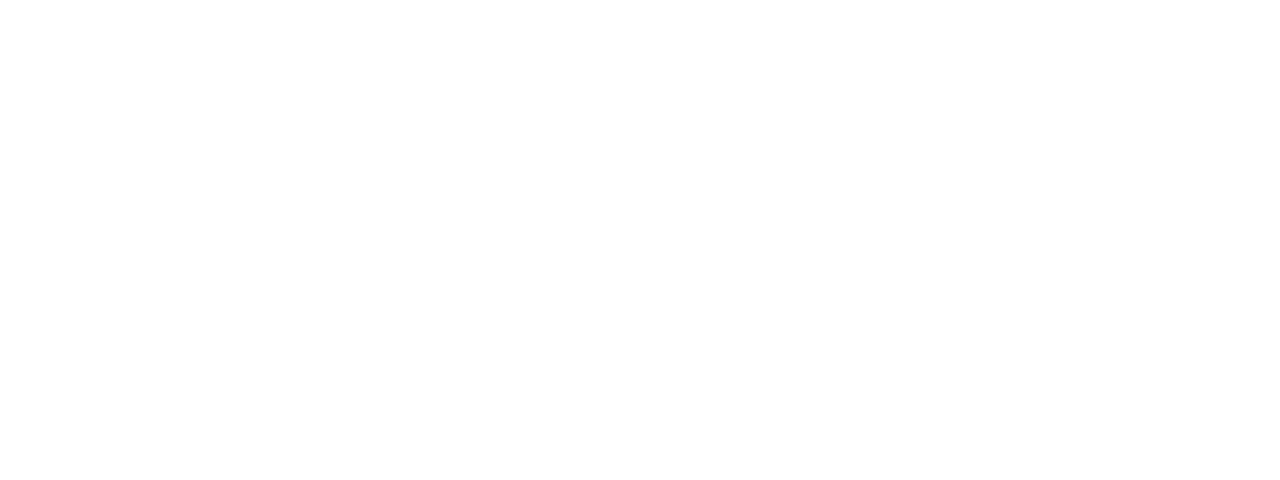
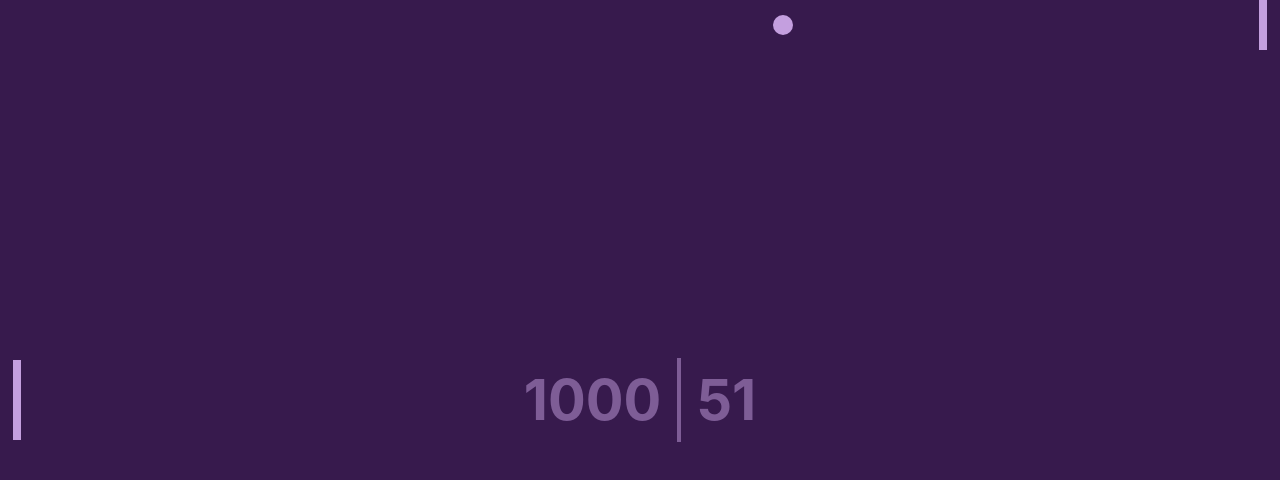
Before and after one commit to ostef/42-ft_transcendance, a Vue app in the folder frontend/: page /#/game in a window 1280 px wide. Before the commit this address had no page. Shown: the top 480 px of the page. Built offline with nearby package versions, Linux system fonts and the light colour scheme.

Commit message:
game v0.0 full frontend composition api

```diff
--- a/frontend/src/App.vue
+++ b/frontend/src/App.vue
@@ -24,4 +24,5 @@ function logout (): void
 </script>
 
 <style scoped>
+
 </style>
--- a/frontend/src/plugins/router.ts
+++ b/frontend/src/plugins/router.ts
@@ -2,12 +2,14 @@ import * as VueRouter from 'vue-router';
 
 import AxiosTest from '../views/AxiosTest.vue';
 import Login from '../views/Login.vue';
+import HomePage from '../views/HomePage.vue';
+import GamePage from '../views/GamePage.vue';
 
 const routes: VueRouter.RouteRecordRaw[] = [
 	{
 		path: '/',
 		redirect: {
-			name: 'axiostest'
+			name: 'homepage'
 		}
 	},
 	{
@@ -20,6 +22,16 @@ const routes: VueRouter.RouteRecordRaw[] = [
 		name: 'axiostest',
 		component: AxiosTest
 	},
+	{
+		path: '/homepage',
+		name: 'homepage',
+		component: HomePage
+	},
+	{
+		path: '/game',
+		name: 'gamepage',
+		component: GamePage
+	},
 ];
 
 const router: VueRouter.Router = VueRouter.createRouter ({
--- /dev/null
+++ b/frontend/src/script/game/Ball.ts
@@ -0,0 +1,76 @@
+const INITIAL_VELOCITY = 0.025
+const VELOCITY_INCREASE = 0.00001
+
+export default class Ball {
+
+	ballElem: HTMLElement
+	direction: { x: number; y: number }
+	velocity: number;
+
+
+	constructor(ballElem: any) {
+		this.ballElem = ballElem
+		this.direction = {x: 0, y: 0}
+		this.velocity = INITIAL_VELOCITY
+		this.reset()
+	}
+
+	get x() {
+		return parseFloat(getComputedStyle(this.ballElem).getPropertyValue("--x"))
+	}
+
+	set x(value) {
+		this.ballElem.style.setProperty("--x", value.toString())
+	}
+
+	get y() {
+		return parseFloat(getComputedStyle(this.ballElem).getPropertyValue("--y"))
+	}
+
+	set y(value) {
+		this.ballElem.style.setProperty("--y", value.toString())
+	}
+
+	rect() {
+		return (this.ballElem.getBoundingClientRect())
+	}
+
+	reset() {
+		this.x = 50
+		this.y = 50
+		this.direction = {x: 0, y: 0}
+		while (Math.abs(this.direction.x) <= .2 || Math.abs(this.direction.x) >= .9)
+		{
+			const heading = randomNumberBewteen(0, 2 * Math.PI)
+			this.direction = {x: Math.cos(heading), y: Math.sin(heading)}
+		}
+		this.velocity = INITIAL_VELOCITY
+	}
+
+	update(delta : any, paddleRects : any) {
+		this.x += this.direction.x * this.velocity * delta
+		this.y += this.direction.y * this.velocity * delta
+		this.velocity += VELOCITY_INCREASE * delta
+		const rect = this.rect()
+
+		if (rect.bottom >= window.innerHeight || rect.top <= 0) {
+			this.direction.y *= -1
+		}
+
+		if (paddleRects.some((r: any) => isCollision(r, rect)))
+		{
+			this.direction.x *= -1
+		}
+
+	}
+}
+
+
+function randomNumberBewteen(min: number, max: number) {
+	return (Math.random() * (max - min) + min)
+}
+
+function isCollision(rect1: { left: number; right: number; top: number; bottom: number; }, rect2: DOMRect) {
+	return rect1.left <= rect2.right && rect1.right >= rect2.left
+	&& rect1.top <= rect2.bottom && rect1.bottom >= rect2.top
+}
--- /dev/null
+++ b/frontend/src/script/game/Paddle.ts
@@ -0,0 +1,31 @@
+const SPEED = 0.02
+
+export default class Paddle {
+	paddleElem: HTMLElement
+
+	constructor(paddleElem : any) {
+		this.paddleElem = paddleElem
+		this.reset()
+	}
+
+	get position() {
+		return parseFloat(getComputedStyle(this.paddleElem).getPropertyValue("--position"))
+	}
+
+	set position(value) {
+		this.paddleElem.style.setProperty("--position", value.toString())
+	}
+
+	reset() {
+		this.position = 50
+
+	}
+
+	rect() {
+		return this.paddleElem.getBoundingClientRect()
+	}
+
+	update(delta : number, ballHeight : number) {
+		this.position += SPEED * delta * (ballHeight - this.position)
+	}
+}
--- /dev/null
+++ b/frontend/src/script/game/style.css
@@ -0,0 +1,73 @@
+
+*, *::after, *::before {
+	box-sizing: border-box;
+}
+
+:root {
+	--hue: 200;
+	--saturation: 50%;
+	--foreground-color: hsl(var(--hue), var(--saturation), 75%);
+	--background-color: hsl(var(--hue), var(--saturation), 20%);
+}
+
+body {
+	margin: 0;
+	background-color: var(--background-color);
+}
+
+.paddle {
+	--position : 50;
+
+
+	position: absolute;
+	background-color: var(--foreground-color);
+	top: calc(var(--position) * 1vh);
+	transform: translateY(-50%);
+	width: 1vh;
+	height: 10vh;
+}
+
+.paddle.left {
+	left: 1vw;
+}
+
+.paddle.right {
+	right: 1vw;
+}
+
+.ball {
+
+	--x: 50;
+	--y: 50;
+
+
+	position: absolute;
+	background-color: var(--foreground-color);
+	left: calc(var(--x) * 1vw);
+	top: calc(var(--y) * 1vh);
+	border-radius: 50%;
+	transform: translate(-50%);
+	width: 2.5vh;
+	height: 2.5vh;
+}
+
+.score {
+	display: flex;
+	justify-content: center;
+	font-weight: bold;
+	font-size: 7vh;
+	color: var(--foreground-color);
+}
+
+.score > * {
+	flex-grow: 1;
+	flex-basis: 0;
+	padding: 0 2vh;
+	margin: 1vh 0;
+	opacity: .5;
+}
+
+.score > :first-child {
+	text-align: right;
+	border-right: .5vh solid var(--foreground-color);
+}
--- /dev/null
+++ b/frontend/src/views/GamePage.vue
@@ -0,0 +1,169 @@
+<template>
+
+	<div>
+		<div class="score">
+			<div id="player-score">1000</div>
+			<div id="computer-score">50</div>
+		</div>
+		<div class="ball" id="ball"></div>
+		<div class="paddle left" id="player-paddle"></div>
+		<div class="paddle right" id="computer-paddle"></div>
+	</div>
+</template>
+
+<style>
+
+*, *::after, *::before {
+	box-sizing: border-box;
+}
+
+:root {
+	--hue: 200;
+	--saturation: 50%;
+	--foreground-color: hsl(var(--hue), var(--saturation), 75%);
+	--background-color: hsl(var(--hue), var(--saturation), 20%);
+}
+
+body {
+	margin: 0;
+	background-color: var(--background-color);
+}
+
+.paddle {
+	--position : 50;
+
+
+	position: absolute;
+	background-color: var(--foreground-color);
+	top: calc(var(--position) * 1vh);
+	transform: translateY(-50%);
+	width: 1vh;
+	height: 10vh;
+}
+
+.paddle.left {
+	left: 1vw;
+}
+
+.paddle.right {
+	right: 1vw;
+}
+
+.ball {
+
+	--x: 50;
+	--y: 50;
+
+
+	position: absolute;
+	background-color: var(--foreground-color);
+	left: calc(var(--x) * 1vw);
+	top: calc(var(--y) * 1vh);
+	border-radius: 50%;
+	transform: translate(-50%);
+	width: 2.5vh;
+	height: 2.5vh;
+}
+
+.score {
+	display: flex;
+	justify-content: center;
+	font-weight: bold;
+	font-size: 7vh;
+	color: var(--foreground-color);
+}
+
+.score > * {
+	flex-grow: 1;
+	flex-basis: 0;
+	padding: 0 2vh;
+	margin: 1vh 0;
+	opacity: .5;
+}
+
+.score > :first-child {
+	text-align: right;
+	border-right: .5vh solid var(--foreground-color);
+}
+
+</style>
+
+<script  setup>
+
+
+import { onMounted } from "vue"
+import Ball from "../script/game/Ball.ts"
+import Paddle from "../script/game/Paddle.ts"
+
+let lastTime
+
+let ball = null
+let playerPaddle = null
+let computerPaddle = null
+let playerScoreElem = null
+let computerScoreElem = null
+
+onMounted(() => {
+	ball = new Ball(document.getElementById("ball"))
+	playerPaddle = new Paddle(document.getElementById("player-paddle"))
+	computerPaddle = new Paddle(document.getElementById("computer-paddle"))
+	playerScoreElem = document.getElementById("player-score")
+	computerScoreElem = document.getElementById("computer-score")
+
+	document.addEventListener("mousemove", e=> {
+	playerPaddle.position = e.y / window.innerHeight * 100
+	})
+	window.requestAnimationFrame(update)
+})
+
+function update(time)
+{
+
+	if (lastTime != null)
+	{
+		const delta = time - lastTime
+		ball.update(delta, [playerPaddle.rect(), computerPaddle.rect()])
+		computerPaddle.update(delta, ball.y)
+		const hue = parseFloat(getComputedStyle(document.documentElement).getPropertyValue("--hue"))
+
+		document.documentElement.style.setProperty("--hue", (hue + delta * 0.01).toString())
+		if (isLose())
+		{
+			handleLose()
+		}
+	}
+	lastTime = time
+	window.requestAnimationFrame(update)
+}
+
+function isLose()
+{
+	const rect = ball.rect()
+	return (rect.right >= window.innerWidth || rect.left <= 0)
+}
+
+
+function handleLose()
+{
+	const rect = ball.rect()
+
+	if (rect.right >= window.innerWidth)
+	{
+		if (playerScoreElem?.textContent)
+			playerScoreElem.textContent = (parseInt(playerScoreElem.textContent) + 1).toString()
+	}
+	else
+	{
+		if (computerScoreElem?.textContent)
+			computerScoreElem.textContent = (parseInt(computerScoreElem.textContent) + 1).toString()
+	}
+	ball.reset()
+	computerPaddle.reset()
+}
+
+
+
+
+
+
+</script>
--- /dev/null
+++ b/frontend/src/views/HomePage.vue
@@ -0,0 +1,12 @@
+<template>
+	<div>
+		<h1>C'est juste une homepage</h1>
+	</div>
+</template>
+
+<script>
+</script>
+
+<style scoped>
+
+</style>
--- a/frontend/src/views/Login.vue
+++ b/frontend/src/views/Login.vue
@@ -35,4 +35,8 @@ function login(): void
 	margin: 0.5em;
 }
 
+.ball {
+	margin: 0.5em;
+}
+
 </style>
--- a/frontend/tsconfig.json
+++ b/frontend/tsconfig.json
@@ -13,6 +13,6 @@
     "skipLibCheck": true,
     "noEmit": true
   },
-  "include": ["src/**/*.ts", "src/**/*.d.ts", "src/**/*.tsx", "src/**/*.vue"],
+  "include": ["src/**/*.ts", "src/**/*.d.ts", "src/**/*.tsx", "src/**/*.vue", "src/script/game/*.ts"],
   "references": [{ "path": "./tsconfig.node.json" }]
 }
```
Also changed, not shown: frontend/src/script/game/index.html (added, +20 -0 lines).
